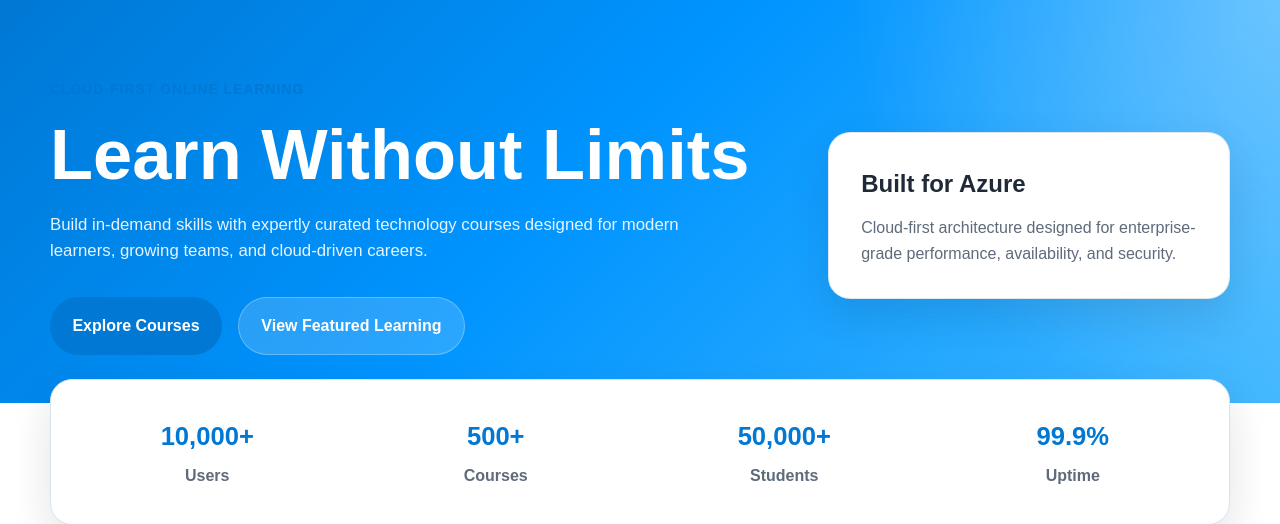
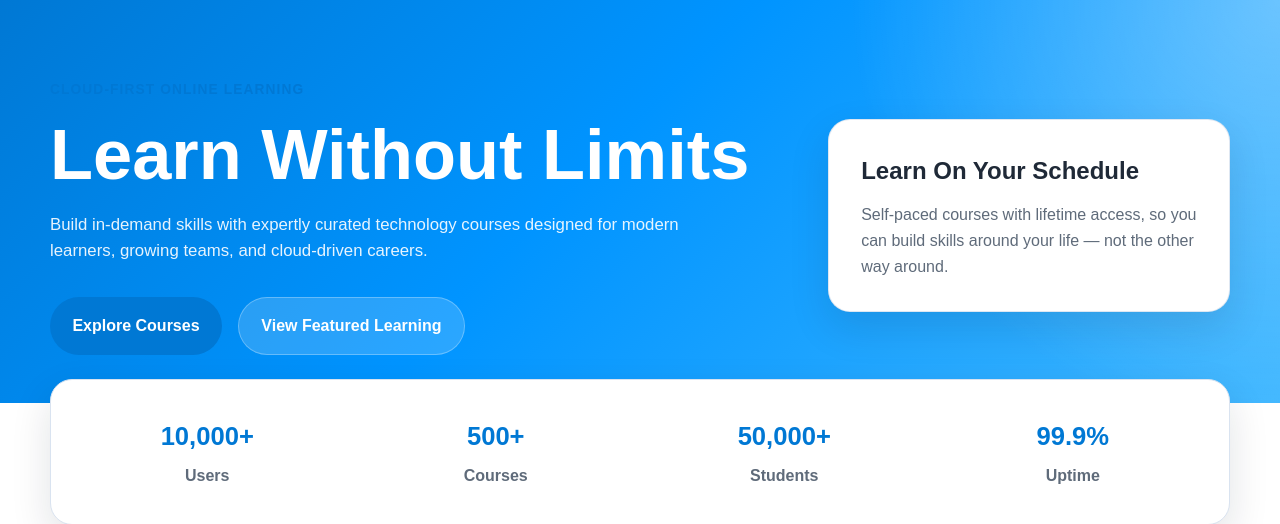
Before and after one commit to Sittichai-nu/cloudcampusiq, a Flask app: page / in a window 1280 px wide. Shown: the part 81-605 px from the top of the page. Run offline with Flask 3, Linux system fonts and the light colour scheme.

Commit message:
swap out-of-place azure hero card for a student-facing one

```diff
--- a/templates/index.html
+++ b/templates/index.html
@@ -19,8 +19,8 @@
         </div>
         <div class="hero-panel">
             <div class="hero-panel-card">
-                <h2>Built for Azure</h2>
-                <p>Cloud-first architecture designed for enterprise-grade performance, availability, and security.</p>
+                <h2>Learn On Your Schedule</h2>
+                <p>Self-paced courses with lifetime access, so you can build skills around your life — not the other way around.</p>
             </div>
         </div>
     </div>
```
